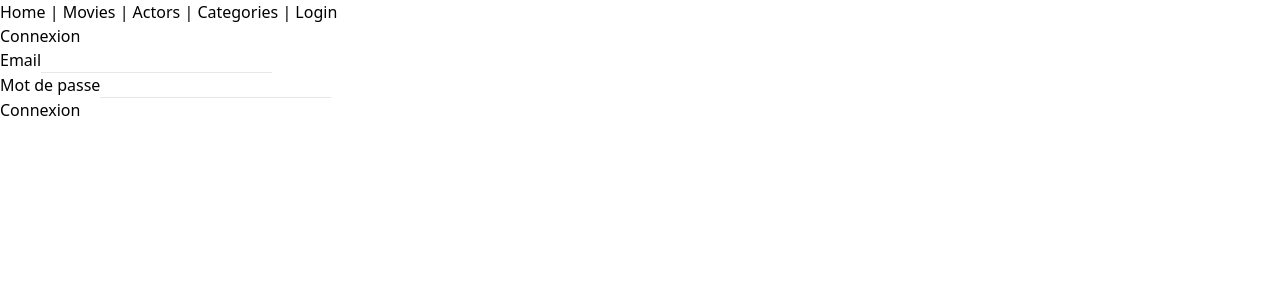
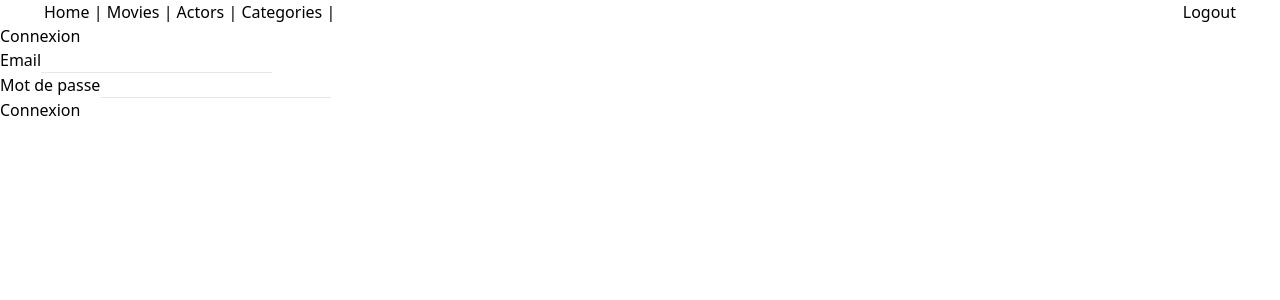
Before and after one commit to JulieVanHoudenhove/WR505-Movie-app, a Vue app: page /login in a window 1280 px wide. Shown: the top 300 px of the page. Built offline with nearby package versions, Linux system fonts and the light colour scheme; sample sign-in values are in the browser's storage.

Commit message:
feat: add logout

```diff
--- a/src/App.vue
+++ b/src/App.vue
@@ -1,17 +1,30 @@
 <script setup>
 import { RouterLink, RouterView } from 'vue-router'
-import HelloWorld from './components/HelloWorld.vue'
+import {onMounted, ref} from "vue";
+
+const token = ref("")
+onMounted(() => {
+  token.value = localStorage.getItem('token')
+  console.log(token)
+})
 </script>
 
 <template>
   <header>
-      <nav>
+    <nav v-if="token" class="flex justify-between px-11">
+      <div>
         <RouterLink to="/">Home | </RouterLink>
         <RouterLink to="/movies">Movies | </RouterLink>
         <RouterLink to="/actors">Actors | </RouterLink>
         <RouterLink to="/categories">Categories | </RouterLink>
-        <RouterLink to="/login">Login</RouterLink>
-      </nav>
+      </div>
+      <div>
+        <RouterLink to="/logout">Logout</RouterLink>
+      </div>
+    </nav>
+    <nav v-else>
+      <RouterLink to="/login">Login</RouterLink>
+    </nav>
   </header>
 
   <RouterView />
--- a/src/router/index.js
+++ b/src/router/index.js
@@ -4,6 +4,7 @@ import MoviesView from '../views/MoviesView.vue'
 import ActorsView from '../views/ActorsView.vue'
 import CategoriesView from '../views/CategoriesView.vue'
 import LoginView from '../views/LoginView.vue'
+import LogoutView from '../views/LogoutView.vue'
 import DetailMoviesView from '../views/DetailMoviesView.vue'
 import DetailActorsView from '../views/DetailActorsView.vue'
 
@@ -47,9 +48,14 @@ const router = createRouter({
       component: CategoriesView
     },
     {
-        path: '/login',
-        name: 'login',
-        component: LoginView
+      path: '/login',
+      name: 'login',
+      component: LoginView
+    },
+    {
+      path: '/logout',
+      name: 'logout',
+      component: LogoutView
     }
   ]
 })
--- /dev/null
+++ b/src/views/LogoutView.vue
@@ -0,0 +1,17 @@
+<script setup>
+import router from "@/router";
+const logout = () => {
+  // On stocke le token dans le localStorage
+  localStorage.removeItem('token')
+  localStorage.setItem('message', 'You have been logged out')
+  // On redirige vers la page d'accueil
+  router.push('/login')
+}
+logout()
+</script>
+
+<template>
+
+</template>
+
+<style></style>
```
